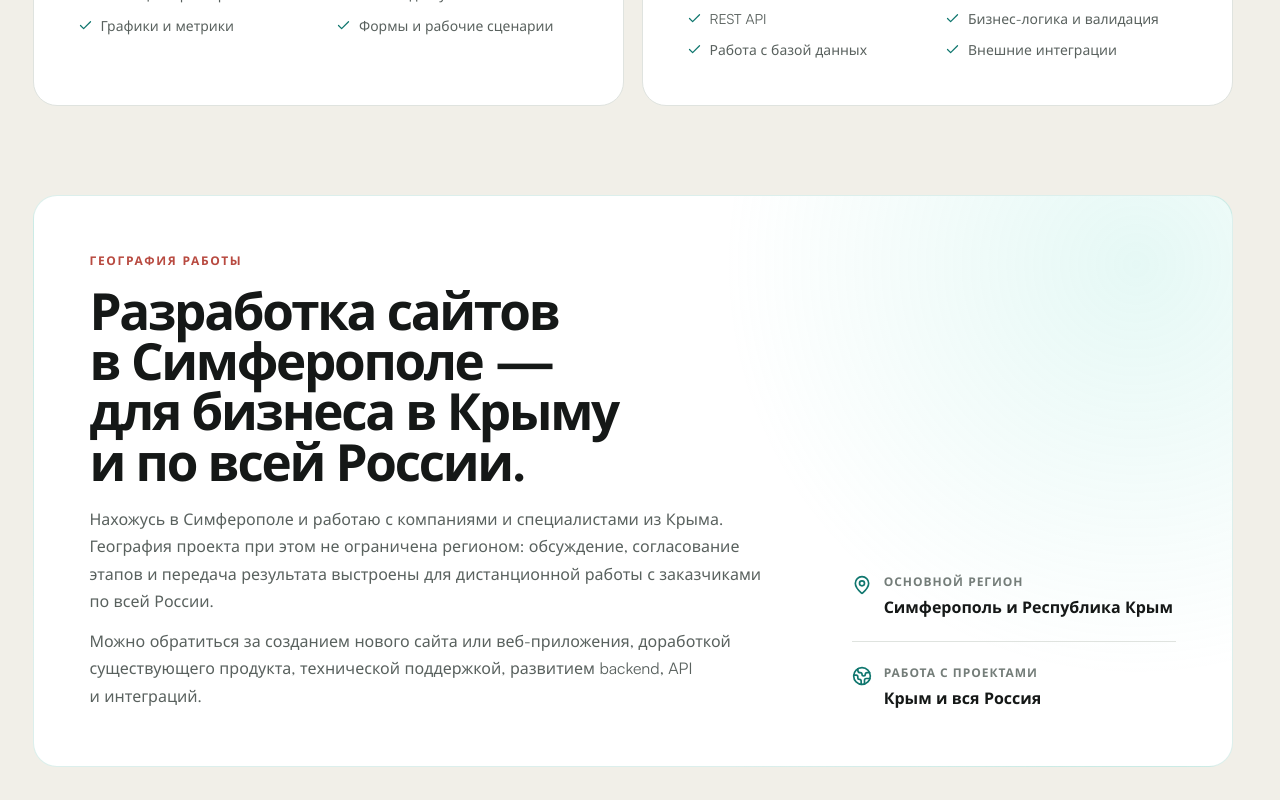
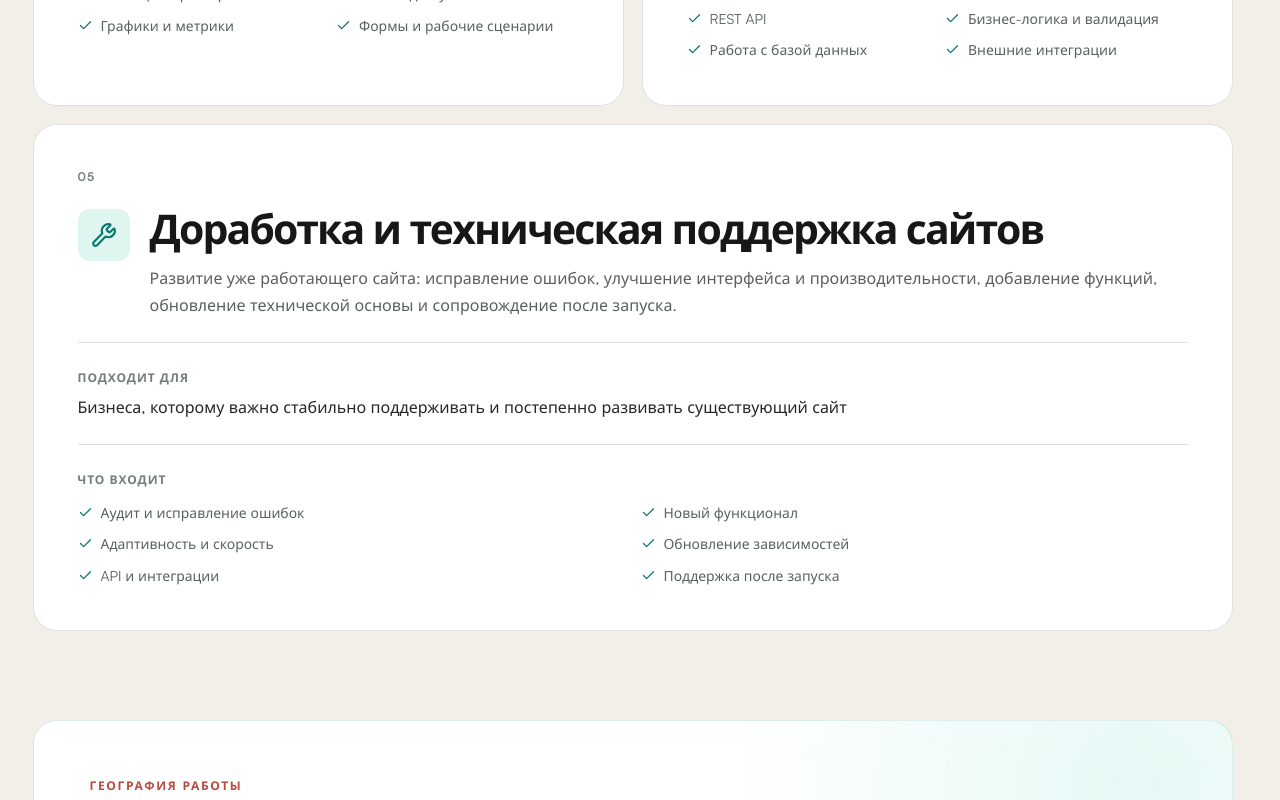
Before and after one commit to Aleks-man/portfolio, a React (Vite) app: page /services in a window 1280 px wide. Shown: the part 1580-2380 px from the top of the page. Built offline with nearby package versions, Linux system fonts and the light colour scheme; no server answers.

Commit message:
feat: add website maintenance service

```diff
--- a/src/components/ServicesOverview.tsx
+++ b/src/components/ServicesOverview.tsx
@@ -1,4 +1,4 @@
-import { Check, Globe2, LayoutDashboard, PanelsTopLeft, ServerCog } from 'lucide-react'
+import { Check, Globe2, LayoutDashboard, PanelsTopLeft, ServerCog, Wrench } from 'lucide-react'
 import type { PortfolioContent, ServiceIconId } from '../content/portfolio'
 
 type ServicesOverviewProps = {
@@ -10,6 +10,7 @@ const serviceIcons = {
   app: PanelsTopLeft,
   dashboard: LayoutDashboard,
   backend: ServerCog,
+  maintenance: Wrench,
 } satisfies Record<ServiceIconId, typeof Globe2>
 
 export function ServicesOverview({ services }: ServicesOverviewProps) {
--- a/src/content/portfolio.en.ts
+++ b/src/content/portfolio.en.ts
@@ -80,7 +80,7 @@ export const englishContent = {
         kicker: "Service area",
         title: "Website development from Simferopol, available across Russia.",
         text: "I am based in Simferopol and work with companies and professionals across Crimea. Projects are not limited by location: discovery, milestone reviews, and delivery are structured for effective remote collaboration throughout Russia.",
-        services: "You can contact me for a new website or web application, improvements to an existing product, technical support, backend development, APIs, and integrations.",
+        services: "If you need to commission a website in Simferopol, launch a web application, or develop an existing product, I can help with full-cycle development, improvements, technical support, backend, APIs, and integrations.",
         locationLabel: "Primary region",
         location: "Simferopol and the Republic of Crimea",
         coverageLabel: "Project coverage",
@@ -149,6 +149,21 @@ export const englishContent = {
             "Business logic and validation",
             "Database access",
             "External integrations",
+          ],
+        },
+        {
+          id: "maintenance",
+          title: "Website improvements & technical support",
+          description:
+            "Ongoing development of an existing website: fixing issues, improving its interface and performance, adding features, updating the technical foundation, and providing post-launch support.",
+          fit: "Businesses that need to keep an existing website reliable and develop it over time",
+          includes: [
+            "Audit and issue resolution",
+            "New functionality",
+            "Responsive design and performance",
+            "Dependency updates",
+            "APIs and integrations",
+            "Post-launch support",
           ],
         },
       ],
--- a/src/content/portfolio.ru.ts
+++ b/src/content/portfolio.ru.ts
@@ -86,7 +86,7 @@ export const russianContent = {
         kicker: "География работы",
         title: "Разработка сайтов в Симферополе — для бизнеса в Крыму и по всей России.",
         text: "Нахожусь в Симферополе и работаю с компаниями и специалистами из Крыма. География проекта при этом не ограничена регионом: обсуждение, согласование этапов и передача результата выстроены для дистанционной работы с заказчиками по всей России.",
-        services: "Можно обратиться за созданием нового сайта или веб-приложения, доработкой существующего продукта, технической поддержкой, развитием backend, API и интеграций.",
+        services: "Если вам нужно заказать сайт в Симферополе, запустить веб-приложение или развить существующий продукт, можно обратиться за полной разработкой, доработкой, технической поддержкой, backend, API и интеграциями.",
         locationLabel: "Основной регион",
         location: "Симферополь и Республика Крым",
         coverageLabel: "Работа с проектами",
@@ -156,6 +156,21 @@ export const russianContent = {
             "Бизнес-логика и валидация",
             "Работа с базой данных",
             "Внешние интеграции",
+          ],
+        },
+        {
+          id: "maintenance",
+          title: "Доработка и техническая поддержка сайтов",
+          description:
+            "Развитие уже работающего сайта: исправление ошибок, улучшение интерфейса и производительности, добавление функций, обновление технической основы и сопровождение после запуска.",
+          fit: "Бизнеса, которому важно стабильно поддерживать и постепенно развивать существующий сайт",
+          includes: [
+            "Аудит и исправление ошибок",
+            "Новый функционал",
+            "Адаптивность и скорость",
+            "Обновление зависимостей",
+            "API и интеграции",
+            "Поддержка после запуска",
           ],
         },
       ],
--- a/src/styles/services-page.css
+++ b/src/styles/services-page.css
@@ -52,6 +52,10 @@
   border-color: rgba(38, 153, 135, 0.3);
   box-shadow: var(--shadow-soft);
   transform: translateY(-3px);
+}
+
+.service-offer:last-child:nth-child(odd) {
+  grid-column: 1 / -1;
 }
 
 .service-offer__number {
@@ -298,6 +302,10 @@
     grid-template-columns: 1fr;
   }
 
+  .service-offer:last-child:nth-child(odd) {
+    grid-column: auto;
+  }
+
   .service-area,
   .service-start {
     grid-template-columns: 1fr;
```
